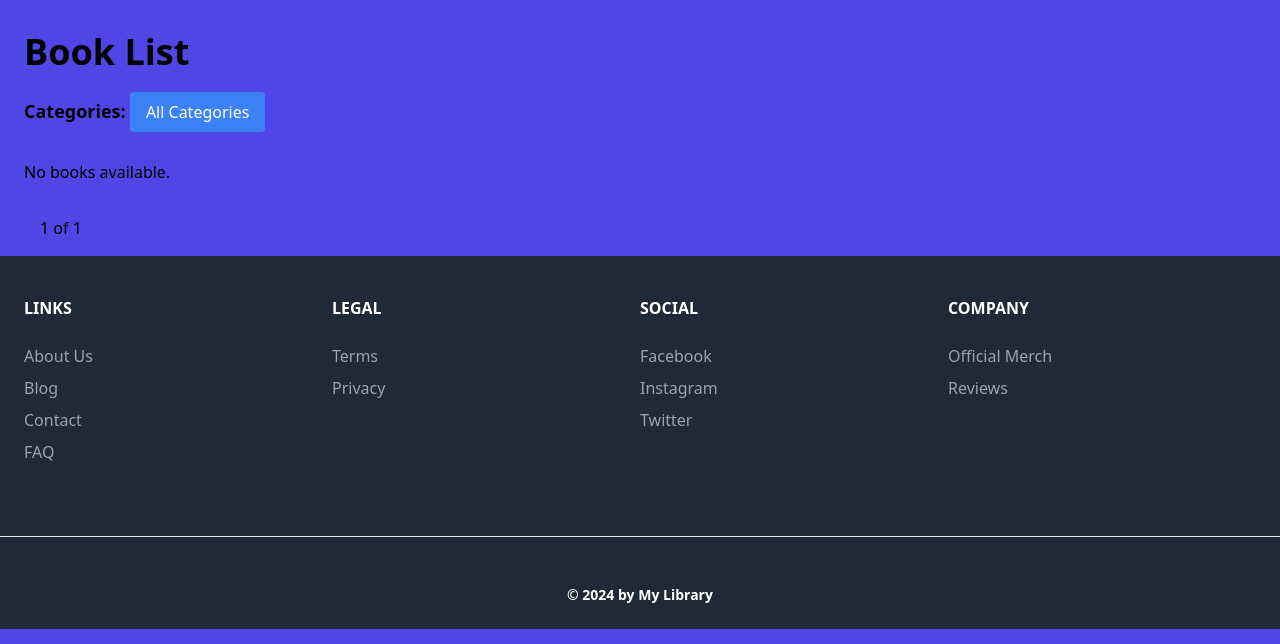
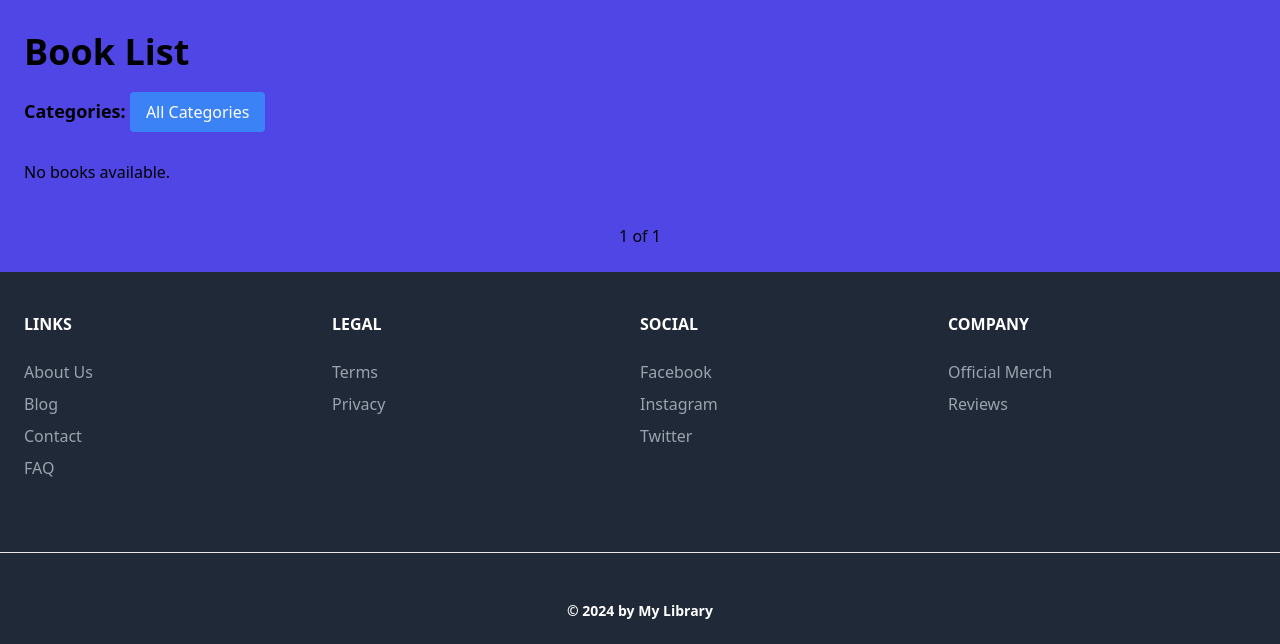
Before and after one commit to Hamed-Hasan/Django---library_management_system, a Django app: page /library/ in a window 1280 px wide. Shown: the part 80-724 px from the top of the page. Run offline with Django 4.2, Linux system fonts and the light colour scheme; data that the repository does not hold is empty.

```diff
--- a/library/templates/library/book_list.html
+++ b/library/templates/library/book_list.html
@@ -63,7 +63,7 @@
     </div>
 
     <!-- Pagination Controls -->
-    <div class="mt-8">
+    <div class="mt-8 flex items-center justify-center">
         {% if page_obj.has_previous %}
             <a href="?page={{ page_obj.previous_page_number }}" class="px-4 py-2 bg-gray-500 text-white rounded">Previous</a>
         {% endif %}
```
